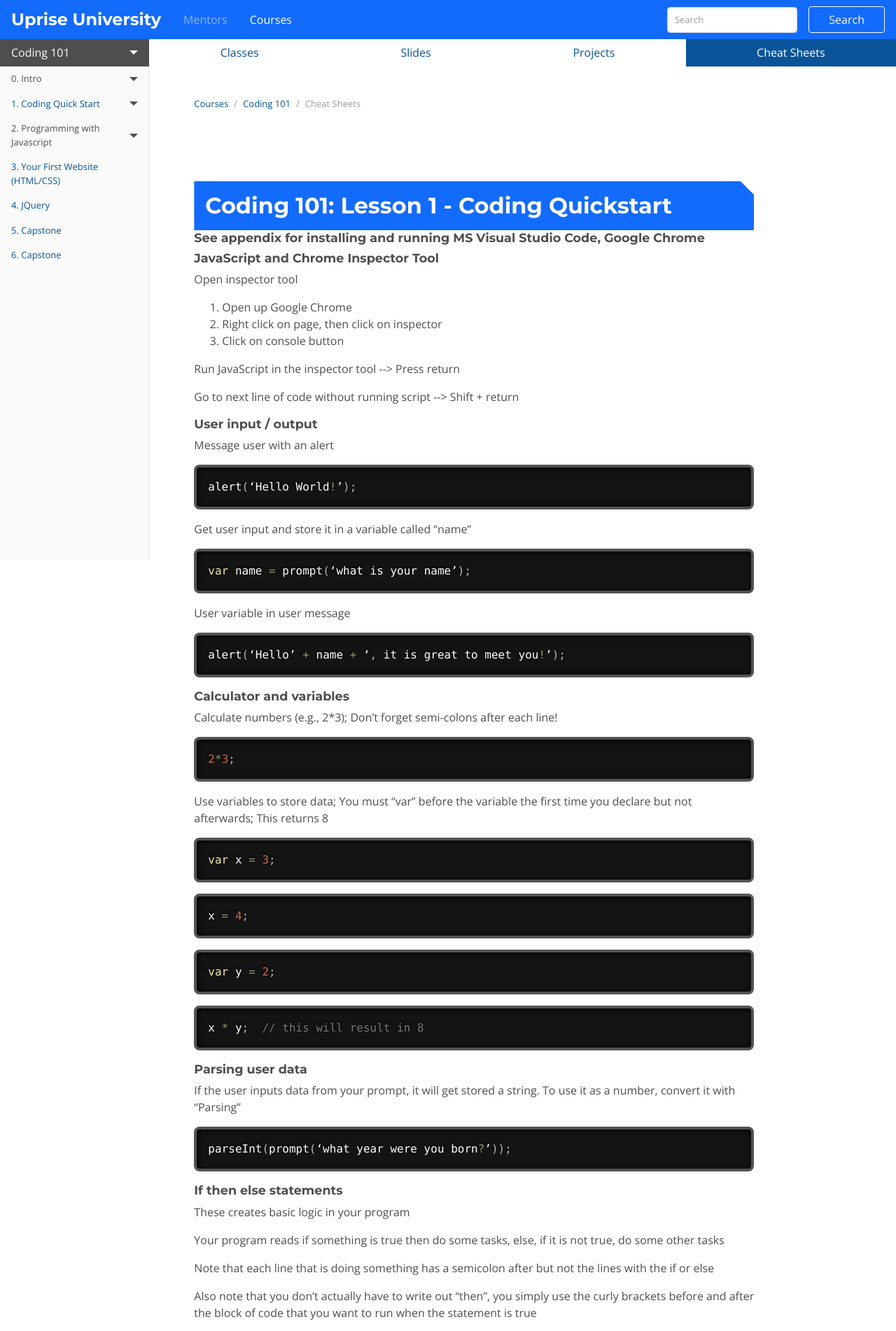
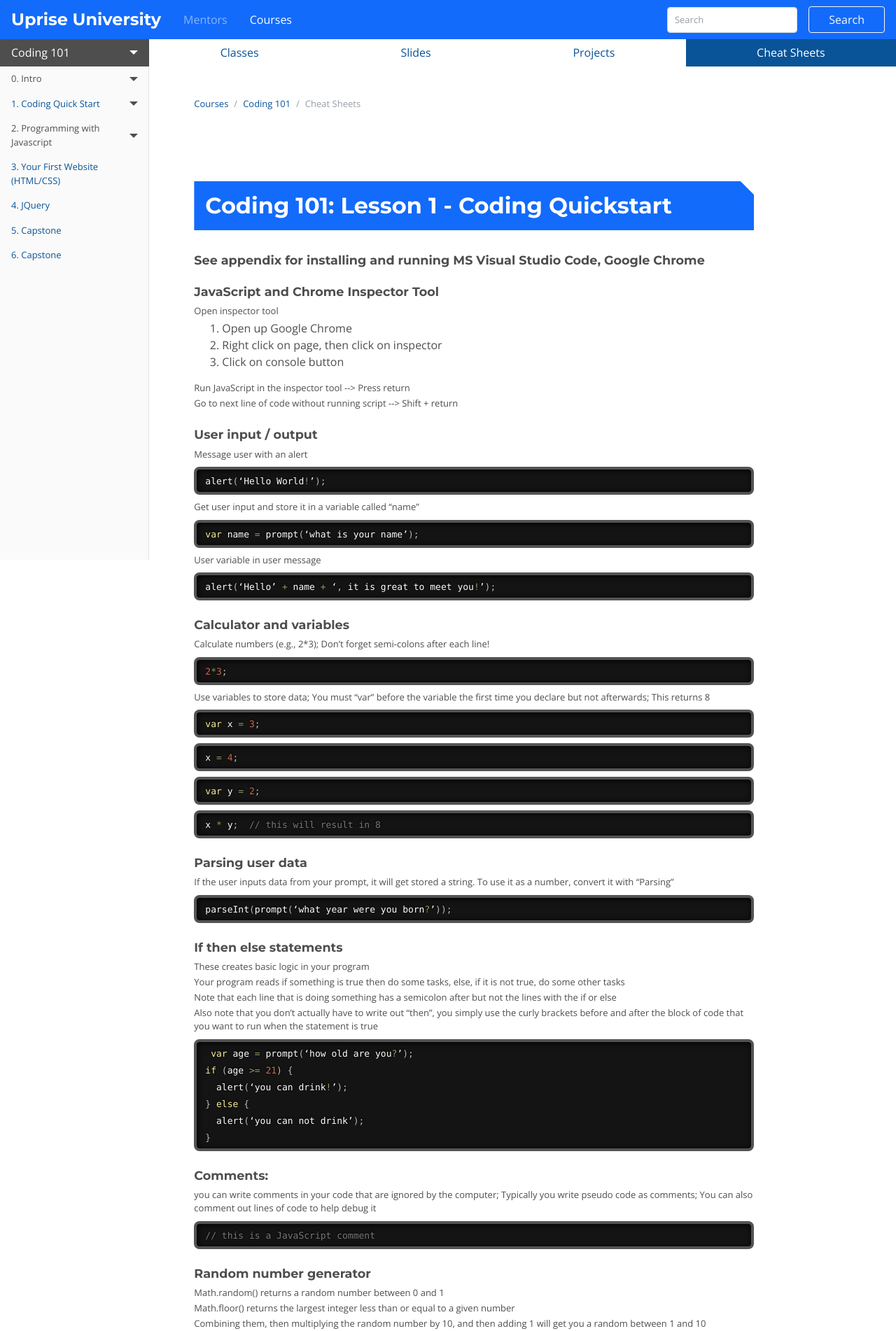
Before and after one commit to jpicasso/habit_stacker, a PHP site: page /coding101/cheat-sheets.html in a window 1280 px wide. Shown: the top 1902 px of the page at 70% size. Run offline with PHP 8.4, Linux system fonts and the light colour scheme.

Commit message:
initial style changes to cheat sheets

```diff
--- a/coding101/cheat-sheets.html
+++ b/coding101/cheat-sheets.html
@@ -184,11 +184,11 @@
                 <!------------------------------------------------------------------------------------- -->
                 <p id="code101-L1-1-cheat"></p><br><br><br>
                 <article class="section">
-                  <header class="section__header">
+                  <header class="section__header mb-3">
                     <h2>Coding 101: Lesson 1 - Coding Quickstart</h2>
                   </header>
 
-                  <section class="section__subsection subsection">
+                  <section class="section__subsection subsection subsection--cheat-sheets">
                     <h5> See appendix for installing and running MS Visual Studio Code, Google Chrome</h5>
                     <h5> JavaScript and Chrome Inspector Tool </h5>
                     <p>Open inspector tool </p>
@@ -269,7 +269,7 @@ if (age >= 21) {
                   <header class="section__header">
                     <h2>Lesson 2 - Programming Overview with JS</h2>
                   </header>
-                  <section class="section__subsection subsection">
+                  <section class="section__subsection subsection subsection--cheat-sheets">
                     <header class="subsection__header">
                       <h3> 2.1.	Basics <h3>
                     </header>
@@ -295,7 +295,7 @@ if (age >= 21) {
 </section>
 
 <p id="code101-L2-2-cheat"></p><br><br><br>
-<section class="section__subsection subsection">
+<section class="section__subsection subsection subsection--cheat-sheets">
 <header class="subsection__header">
   <h2>Coding 101.2: Programming Overview</h2>
   <h3> 2.2.	Expressions and operators: </h3>
@@ -315,7 +315,7 @@ if (age >= 21) {
 </section>
 
 <p id="code101-L2-3-cheat"></p><br><br><br>
-<section class="section__subsection subsection">
+<section class="section__subsection subsection subsection--cheat-sheets">
 <header class="subsection__header">
   <h2>Coding 101.2: Programming Overview</h2>
   <h3> 2.3.	If then for loops </h3>
@@ -351,7 +351,7 @@ alert(sum);			// this will show the number 5050</script>
 </section>
 
 <p id="code101-L2-4-cheat"></p><br><br><br>
-<section class="section__subsection subsection">
+<section class="section__subsection subsection subsection--cheat-sheets">
   <header class="subsection__header">
     <h2>Coding 101.2: Programming Overview</h2>
     <h3> 2.4.	Data types: </h3>
@@ -388,7 +388,7 @@ alert(sum);			// this will show the number 5050</script>
 </section>
 
 <p id="code101-L2-5-cheat"></p><br><br><br>
-<section class="section__subsection subsection">
+<section class="section__subsection subsection subsection--cheat-sheets">
 <header class="subsection__header">
   <h2>Coding 101.2: Programming Overview</h2>
   <h3> 2.5.	Functions </h3>
@@ -406,7 +406,7 @@ alert(sum);			// this will show the number 5050</script>
 </section>
 
 <p id="code101-L2-6-cheat"></p><br><br><br>
-<section class="section__subsection subsection">
+<section class="section__subsection subsection subsection--cheat-sheets">
 <header class="subsection__header">
 <h2>Coding 101.2: Programming Overview</h2>
 <h3> 2.6.	Object oriented programming </h3>
--- a/js/scripts.js
+++ b/js/scripts.js
@@ -55,6 +55,7 @@ window.addEventListener('scroll', event => {
   mainNavLinks.forEach(link => {
     let section = document.querySelector(link.hash);
 
+    if (section !== null) {
       if (section.offsetTop <= fromTop && section.offsetTop + section.offsetHeight > fromTop) {
         link.classList.add('active');
 
@@ -65,6 +66,7 @@ window.addEventListener('scroll', event => {
 
       } else {
         link.classList.remove('active');
+      }
     }
   });
 });
--- a/scss/main.scss
+++ b/scss/main.scss
@@ -255,6 +255,28 @@
 .subsection {
   padding-bottom: 4rem;
 
+  &--cheat-sheets {
+    pre {
+      padding: 0.25em 0.75em;
+    }
+
+    p, code {
+      font-size: $font-size-sm;
+    }
+
+    p {
+      margin-bottom: 0.15rem;
+    }
+
+    h5 {
+      margin-top: 1.5rem;
+    }
+
+    .code-toolbar {
+      margin-bottom: 0.15rem;
+    }
+  }
+
   &__header {
     padding: 1rem;
     background-color: $gray-600;
```
Also changed, not shown: css/main.css. Lines whose indentation alone changed are shown as unchanged.
